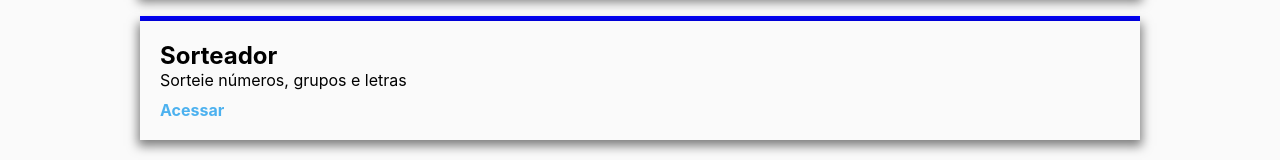
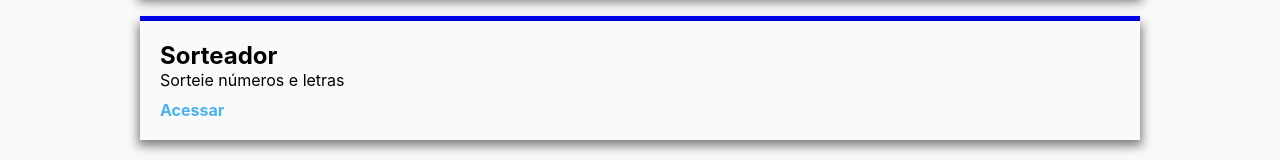
Before and after one commit to rodrigogomesrc/TheTools, a React (Create React App) app: page / in a window 1280 px wide. Shown: the part 568-728 px from the top of the page. Built offline with nearby package versions, Linux system fonts and the light colour scheme.

Commit message:
the sorteio page is now only for numbers and letters

```diff
--- a/src/App.js
+++ b/src/App.js
@@ -20,7 +20,7 @@ function App() {
             <Route exact path="/" component={Main} />
             <Route path="/calculadora-regra-de-tres" component={RegraDe3} />
             <Route path="/calculadora-porcentagem" component={Porcentagem} />
-            <Route path="/sortear-numeros-grupos-e-letras" component={Sorteio} />
+            <Route path="/sorteio" component={Sorteio} />
             <Route path="*" component={Notfound} />
           </Switch>
         <Footer />
--- a/src/components/layout/Main.js
+++ b/src/components/layout/Main.js
@@ -24,12 +24,19 @@ class Main extends Component {
             {
                 id: 3,
                 title: 'Sorteador',
-                url: "/sortear-numeros-grupos-e-letras",
-                text: "Sorteie números, grupos e letras"
+                url: "/sorteio",
+                text: "Sorteie números e letras"
             },
             /*
             {
                 id: 4,
+                title: 'Gerador de Grupos',
+                url: "/gerador-de-grupos",
+                text: "Crie fácilmente grupos aleatórios de todos os tamanhos"
+
+            },
+            {
+                id: 5,
                 title: 'Conversor de Tempo',
                 url: "/calculadora-porcentagem",
                 text: "Faça conversões entre segundos, minutos, horas, dias, semanas, meses e anos"
```
Also changed, not shown: src/components/SorteioGrupos.js (added, +11 -0 lines).
